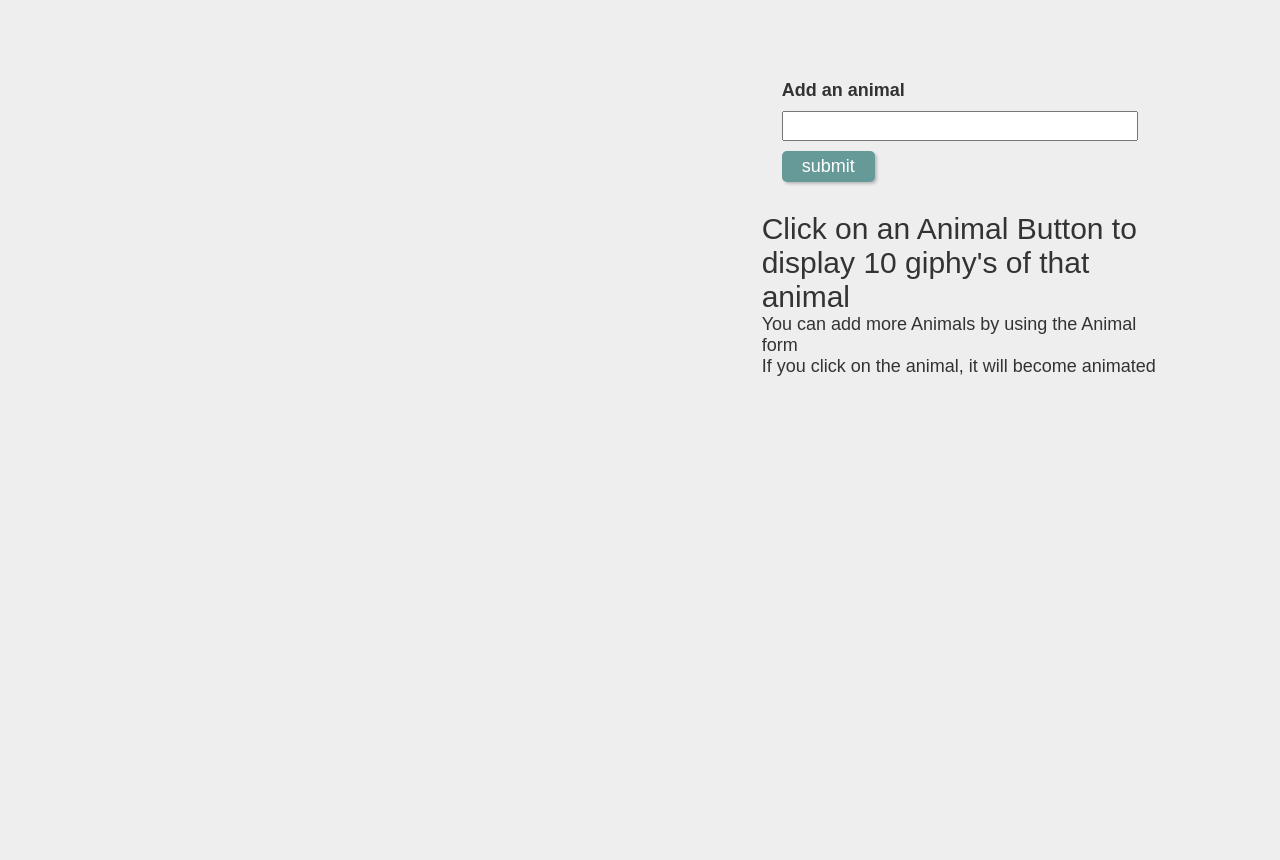
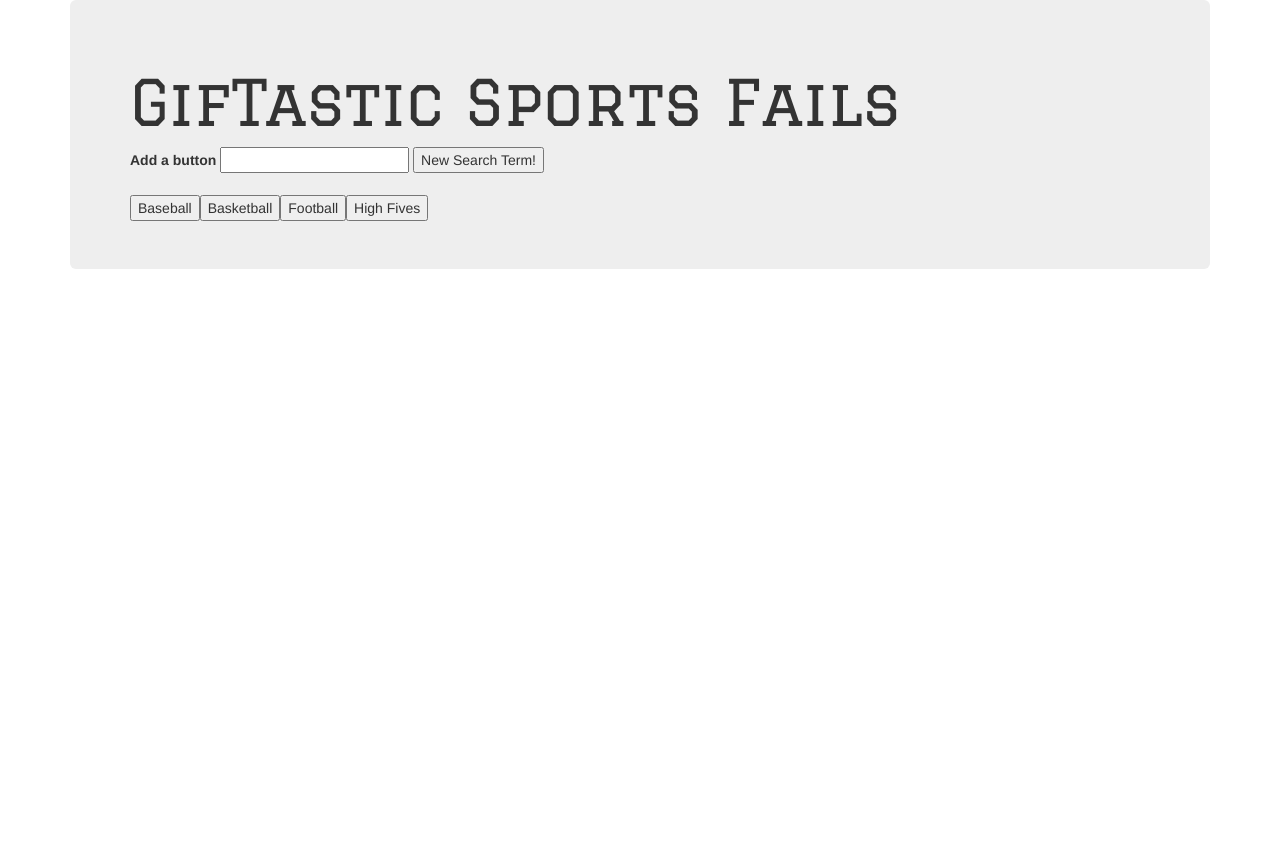
Before and after one commit to dannyjwkim/GifTastic, a PHP site: page / in a window 1280 px wide. After the commit the page ends 269 px from the top, so only its background shows below. Run offline with PHP 8.4, Linux system fonts and the light colour scheme; some libraries are stand-ins or nearby versions.

Commit message:
Sports Fail Theme

```diff
--- a/assets/css/style.css
+++ b/assets/css/style.css
@@ -1,22 +1,43 @@
 * {
   margin: 0;
+  font-family: 'Open Sans', sans-serif;
 }
 
+/*body {
+  background: url("../images/oscars.jpg") no-repeat center center fixed;
+  -webkit-background-size: cover;
+  -moz-background-size: cover;
+  -o-background-size: cover;
+  background-size: cover;
+  width: 100%;
+  height: 100%;
+}
+*/
+/*
 html,
 body {
   font: 18px arial, sans-serif;
   background: #eee;
   height: 100%;
 }
+*/
+/*font-family: 'Open Sans', sans-serif;*/
 
-h2 {
-  font-size: 30px;
+h1 {
+  font-family: 'Graduate', cursive;
+  font-size: 100px;
 }
 
+img {
+  cursor: pointer;
+  vertical-align: middle;
+}
+
+/*
 .clear {
   padding: 30px;
 }
-
+*//*
 #animals {
   width: 70%;
 }
@@ -26,8 +47,8 @@ h2 {
   display: inline-grid;
   padding: 10px;
 }
-
-form {
+*/
+/*form {
   padding: 20px;
 }
 
@@ -66,10 +87,6 @@ button.active {
   background: #334E4D;
 }
 
-img {
-  vertical-align: middle;
-}
-
 .wrapper {
   min-height: 100%;
   height: auto !important;
@@ -81,4 +98,4 @@ img {
 .push {
   height: 4em;
   text-align: center;
-}
+}*/
--- a/assets/javascript/game.js
+++ b/assets/javascript/game.js
@@ -1,23 +1,84 @@
 $( document ).ready(function() {
 
-    var queryURL = "http://api.giphy.com/v1/gifs/search?q=" + constraintHere + "&api_key=dc6zaTOxFJmzC&limit=10";
+var topics = [ "Baseball", "Basketball", "Football", "High Fives" ];
 
-    $.ajax({
-    	url: queryURL,
-    	method: 'GET'})
-     .done(function(response) {
+function createButton( text ) {
+  var button = $( "<input>" );
+  button.attr( 'type', 'button' );
+  button.attr( 'value', text );
+  button.click( function () {
+    var search = $.get( "https://api.giphy.com/v1/gifs/search?q=" + text + " fails" + "&api_key=dc6zaTOxFJmzC&limit=10&r=pg-13" );
+    search.done( function ( responseData ) {
+      console.log( responseData );
+      $( '#gallery' ).html( '' );
+      for ( var i = 0; i < responseData.data.length; i++ ) {
+        var newImage = $( '<img>' ).attr( 'src', responseData.data[ i ].images.fixed_height_still.url );
+        newImage.css( 'animation-play-state', 'paused' );
+        newImage.attr( 'data-still', responseData.data[ i ].images.fixed_height_still.url );
+        newImage.attr( 'data-animate', responseData.data[ i ].images.fixed_height.url );
+        newImage.attr( 'data-state', "still" );
+        newImage.attr( 'alt', 'rating: ' + responseData.data[ i ].rating );
+        newImage.click( function () {
+          var state = $( this ).attr( "data-state" );
+          if ( state === "still" ) {
+            $( this ).attr( "src", $( this ).attr( "data-animate" ) );
+            $( this ).attr( "data-state", "animate" );
+          } else {
+            $( this ).attr( "src", $( this ).attr( "data-still" ) );
+            $( this ).attr( "data-state", "still" );
+          }
+        } );
+        $( '#gallery' ).append( newImage );
+        var ratingDiv = $( "<div>" );
+        ratingDiv.text( newImage.attr( 'alt' ) );
+        $( "#gallery" ).append( ratingDiv );
+      }
+    } );
+  } );
+  $( "#buttons" ).append( button );
+}
 
+// $( document ).ready( function () {
+  // "use strict";
+  $( '#addbutton' ).click( function () { createButton( $( "#newInput" ).val() ) } );
+  for ( var i = 0; i < topics.length; i++ ) {
 
- 		$("#addAnimal").on('click', function(){
-    	var newAnimal = $("#animalInput").val().trim();
-    	animalButtons.push(newAnimal);
-     	$("#animalInput").val( " ");
-     	$("#animals").empty();
-      	for(var i = 0; i < animalButtons.length; i++) {
-        	var newButton = $("<button>");
-        	newButton.text(animalButtons[i]);
-        	newButton.addClass("mybutton");
-        	$("#animals").append(newButton);
+    var newButton = $( "<input>" );
+
+    newButton.attr( 'id', 'topic-' + i );
+    newButton.attr( 'type', 'button' );
+    newButton.attr( 'value', topics[ i ] );
+
+    newButton.click( function () {
+      var search = $.get( "https://api.giphy.com/v1/gifs/search?q=" +
+        $( this ).val() + " fails" + "&api_key=dc6zaTOxFJmzC&limit=10&r=pg-13" );
+      search.done( function ( data ) {
+        $( '#gallery' ).html( '' );
+        for ( var i = 0; i < data.data.length; i++ ) {
+          var newImage = $( '<img>' ).attr( 'src', data.data[ i ].images.fixed_height_still.url );
+          newImage.css( 'animation-play-state', 'paused' );
+          newImage.attr( 'data-still', data.data[ i ].images.fixed_height_still.url );
+          newImage.attr( 'data-animate', data.data[ i ].images.fixed_height.url );
+          newImage.attr( 'data-state', "still" );
+          newImage.attr( 'alt', 'rating: ' + data.data[ i ].rating );
+          newImage.click( function () {
+            var state = $( this ).attr( "data-state" );
+            if ( state === "still" ) {
+              $( this ).attr( "src", $( this ).attr( "data-animate" ) );
+              $( this ).attr( "data-state", "animate" );
+            } else {
+              $( this ).attr( "src", $( this ).attr( "data-still" ) );
+              $( this ).attr( "data-state", "still" );
+            }
+          } );
+          $( '#gallery' ).append( newImage );
+          var ratingDiv = $( "<div>" );
+          ratingDiv.text( newImage.attr( 'alt' ) );
+          $( "#gallery" ).append( ratingDiv );
         }
- 		});
+      } );
+    } );
+    $( "#buttons" ).append( newButton );
+  }
+// });
 });
--- a/index.html
+++ b/index.html
@@ -3,22 +3,37 @@
 
 <head>
   <meta charset="UTF-8">
+  <title>GifTastic Sports Fails</title>
   <meta name="viewport" content="width=device-width, initial-scale=1.0">
-  <title>Giphy Animals</title>
-  <!-- Latest compiled and minified CSS & JS -->
-  <link rel="stylesheet" href="https://maxcdn.bootstrapcdn.com/bootstrap/3.3.6/css/bootstrap.min.css" integrity="sha384-1q8mTJOASx8j1Au+a5WDVnPi2lkFfwwEAa8hDDdjZlpLegxhjVME1fgjWPGmkzs7" crossorigin="anonymous">
-  <script src="https://code.jquery.com/jquery.js"></script>
-  <script src="https://maxcdn.bootstrapcdn.com/bootstrap/3.3.6/js/bootstrap.min.js" integrity="sha384-0mSbJDEHialfmuBBQP6A4Qrprq5OVfW37PRR3j5ELqxss1yVqOtnepnHVP9aJ7xS" crossorigin="anonymous"></script>
-  <!-- Font Awesome Glyphicons -->
-  <link rel="stylesheet" href="https://maxcdn.bootstrapcdn.com/font-awesome/4.6.1/css/font-awesome.min.css">
-  <!--CSS file-->
   <link rel="stylesheet" type="text/css" href="reset.css">
-  <link rel="stylesheet" type="text/css" href="style.css">
+  <!-- Latest compiled and minified CSS -->
+  <link rel="stylesheet" href="https://maxcdn.bootstrapcdn.com/bootstrap/3.3.7/css/bootstrap.min.css" integrity="sha384-BVYiiSIFeK1dGmJRAkycuHAHRg32OmUcww7on3RYdg4Va+PmSTsz/K68vbdEjh4u" crossorigin="anonymous">
+  <!-- Optional theme -->
+  <link rel="stylesheet" href="https://maxcdn.bootstrapcdn.com/bootstrap/3.3.7/css/bootstrap-theme.min.css" integrity="sha384-rHyoN1iRsVXV4nD0JutlnGaslCJuC7uwjduW9SVrLvRYooPp2bWYgmgJQIXwl/Sp" crossorigin="anonymous">
+  <!-- Latest compiled and minified JavaScript -->
+  <script src="https://maxcdn.bootstrapcdn.com/bootstrap/3.3.7/js/bootstrap.min.js" integrity="sha384-Tc5IQib027qvyjSMfHjOMaLkfuWVxZxUPnCJA7l2mCWNIpG9mGCD8wGNIcPD7Txa" crossorigin="anonymous"></script>
+  <link rel="stylesheet" type="text/css" href="assets/css/style.css">
+  <link href="https://fonts.googleapis.com/css?family=Graduate|Open+Sans" rel="stylesheet">
+
 </head>
-<div class="clear"></div>
 
 <body>
-  <div class="wrapper">
+
+<div class="container clear">
+
+<div class="jumbotron">
+<h1>GifTastic Sports Fails</h1>
+
+
+<label for="input">Add a button</label>
+<input type="text" id="newInput">
+<input id="addbutton" type="button" value="New Search Term!">
+<br><Br>
+<div id='buttons'></div>
+<div id='gallery'></div>
+
+
+<!--   <div class="wrapper">
     <div class="col-md-1"></div>
     <div class="col-md-6">
       <div id=animalButtons>
@@ -44,10 +59,15 @@
       </div>
     </div>
   </div>
-  <!--jQuery-->
-  <script type="text/javascript" src="https://code.jquery.com/jquery-2.2.0.js"></script>
-  <!--My script-->
-  <script type="text/javascript" src="giphy.js"></script>
+ -->
+</div>
+
+</div>
+<!--jQuery-->
+<script src="https://ajax.googleapis.com/ajax/libs/jquery/3.1.1/jquery.min.js"></script>
+<!--My script-->
+<script type="text/javascript" src="assets/javascript/game.js"></script>
+
 </body>
 
 </html>
```
